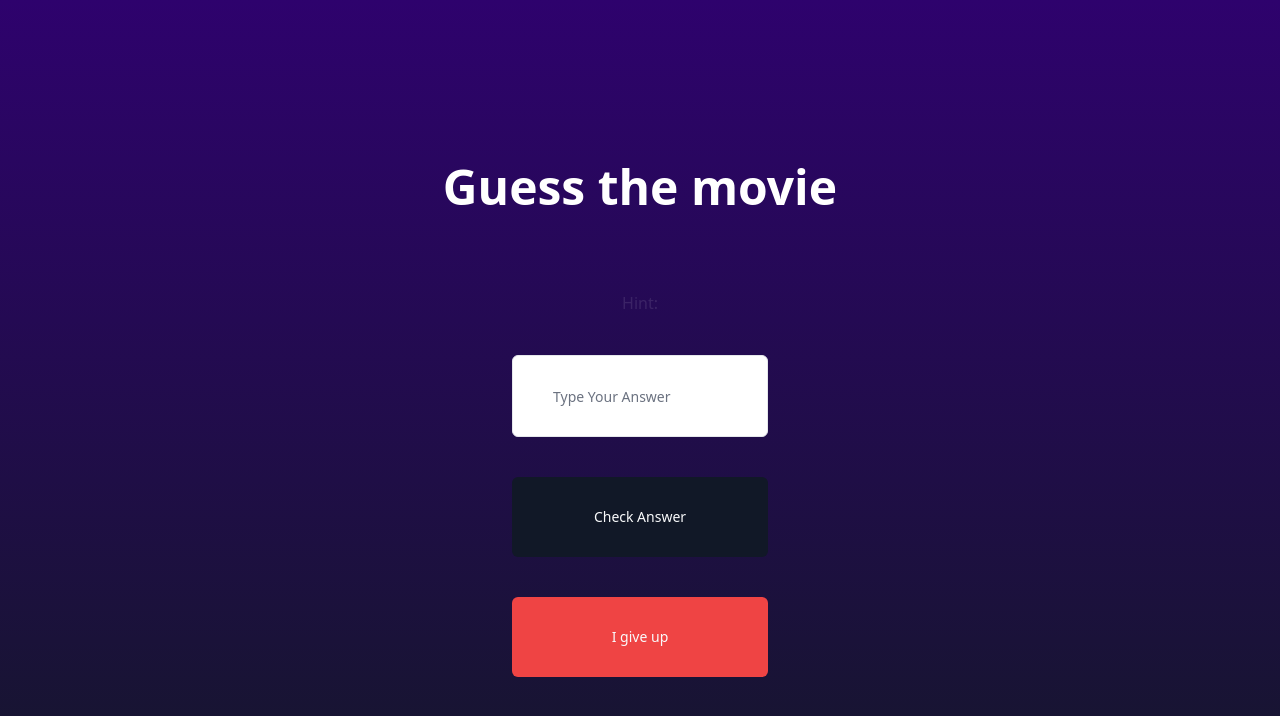
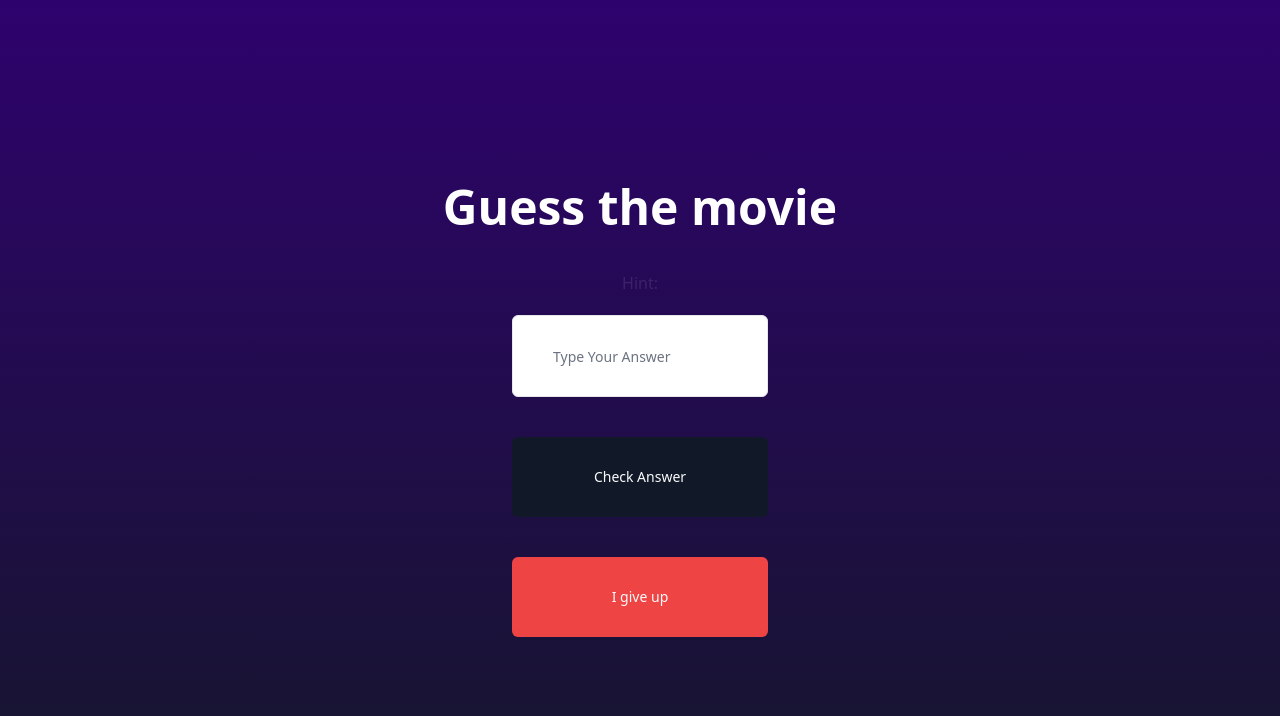
Before and after one commit to wdhmonk/movie_guessing, a Next.js app: page / in a window 1280 px wide. Shown: the top 716 px of the page. Built offline with nearby package versions, Linux system fonts and the light colour scheme; no server answers.

Commit message:
changed some formats

```diff
--- a/src/components/guessing.tsx
+++ b/src/components/guessing.tsx
@@ -66,8 +66,8 @@ export default function Guessing() {
   return (
     <>
       <img src={imageUrl} alt="" />
-      <h1 className="text-white font-bold m-10 text-5xl text-center">Guess the movie</h1>
-      <h2 className="text-white opacity-10 m-10">Hint: {title}</h2>
+      <h1 className="text-white font-bold m-5 text-5xl text-center">Guess the movie</h1>
+      <h2 className="text-white opacity-10 m-5">Hint: {title}</h2>
       <InputDemo correctAnswer={title} onNextMovie={handleNextMovie} />
       <Button variant="destructive" className = "p-10 w-64"onClick={handleNextMovie}>I give up</Button>
     </>
```
